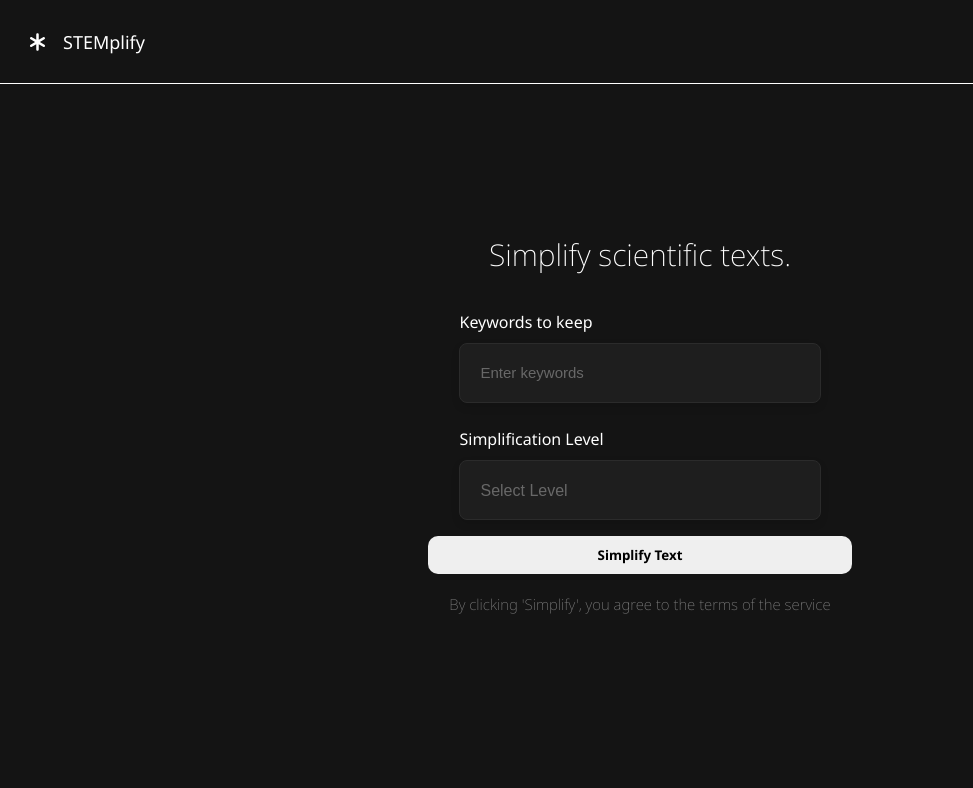
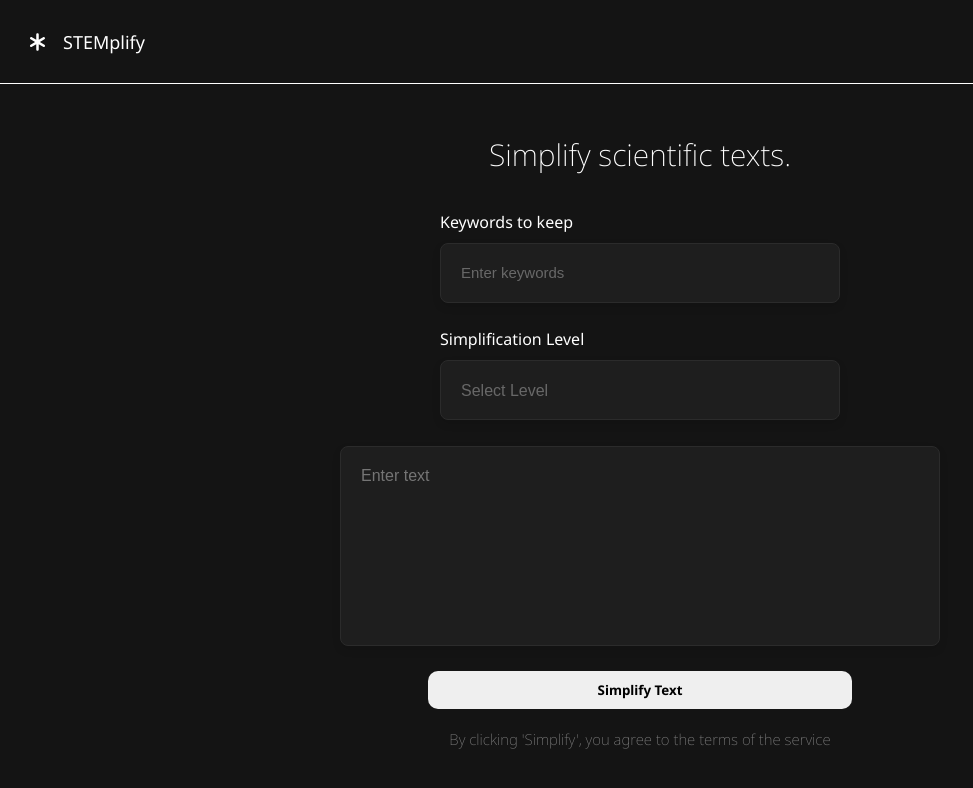
Before and after one commit to roychon/Simplify, a React (Vite) app: page /simplify-text in a window 1280 px wide. Shown: the top 788 px of the page, without its empty margins (0-973 px from the left). Built offline with nearby package versions, Linux system fonts and the light colour scheme.

Commit message:
Finish Simplify Text Page FrontEnd

```diff
--- a/src/App.css
+++ b/src/App.css
@@ -32,7 +32,7 @@ body {
 }
 
 .flex {
-  padding-top: 150px;
+  padding-top: 50px;
   display: flex;
   flex-direction: column;
   justify-content: space-around;
@@ -64,6 +64,7 @@ button {
 }
 
 .label {
+  display: block;
   color: white;
 }
 
@@ -78,12 +79,18 @@ button {
   margin: 1rem 0;
 }
 
+.text-area-container {
+  display: flex;
+  flex-direction: column;
+}
+
 .textarea,
 .select {
   padding: 20px;
-  width: 100%;
+  width: 400px;
   height: 60px;
-  overflow: hidden;
+  overflow: auto;
+  scrollbar-width: none;
   border: 1px solid rgb(43, 43, 43);
   border-radius: 8px;
   box-shadow: 0 4px 8px rgba(0, 0, 0, 0.1);
@@ -102,7 +109,8 @@ button {
 }
 
 .textarea:focus,
-.select:focus {
+.select:focus,
+.bigtextarea:focus {
   outline: none;
   border-color: #e1e1e1;
   box-shadow: 0 0 8px rgba(0, 123, 255, 0.3);
@@ -120,3 +128,66 @@ select {
   font-size: 15px;
   color: rgb(104, 104, 104);
 }
+
+.bigtextarea {
+  padding: 20px;
+  width: 600px;
+  height: 200px;
+  overflow: auto;
+  scrollbar-width: none;
+  border: 1px solid rgb(43, 43, 43);
+  border-radius: 8px;
+  box-shadow: 0 4px 8px rgba(0, 0, 0, 0.1);
+  font-size: 1rem;
+  font-family: 'Arial', sans-serif;
+  transition: border-color 0.3s, box-shadow 0.3s;
+  resize: none;
+  background-color: rgb(30, 30, 30);
+  margin-top: 10px;
+  color: rgb(104, 104, 104);
+}
+
+.keywords-container {
+  height: 100px;
+}
+
+.keywords-container {
+  height: auto;
+  margin-top: 10px;
+  border: none;
+  border-radius: 8px;
+  background-color: rgb(20, 20, 20);
+  max-width: 400px;
+}
+
+.keyword {
+  display: inline-block;
+  text-align: center;
+  padding: 5px;
+  height: 30px;
+  color: rgb(20, 158, 158);
+  margin: 4px;
+  border-radius: 4px;
+  font-size: 14px;
+  font-weight: 500;
+  transition: background-color 0.3s, transform 0.3s;
+}
+
+.keywords-container {
+  display: flex;
+  flex-wrap: wrap;
+  align-items: center;
+  gap: 5px;
+}
+
+.error-message {
+  color: red;
+  font-size: 14px;
+  text-align: center;
+  padding-top: 10px;
+}
+
+.keyword:hover {
+  cursor: pointer;
+  background-color: #b2ebf2;
+}
--- a/src/components/Simplification.tsx
+++ b/src/components/Simplification.tsx
@@ -1,11 +1,24 @@
-function Simplification() {
+import { useState } from 'react';
+
+const Simplification = () => {
+  const [selectedOption, setSelectedOption] = useState('');
+
+  const handleChange = (e: React.ChangeEvent<HTMLSelectElement>) => {
+    setSelectedOption(e.target.value);
+  };
+
   return (
     <div className='select-area-container'>
       <label htmlFor='select' className='select-label'>
         Simplification Level
       </label>
-      <select id='select' className='select'>
-        <option value='' disabled selected>
+      <select
+        id='select'
+        className='select'
+        value={selectedOption}
+        onChange={handleChange}
+      >
+        <option value='' disabled>
           Select Level
         </option>
         <option value='option1'>1</option>
@@ -14,6 +27,5 @@ function Simplification() {
       </select>
     </div>
   );
-}
-
+};
 export default Simplification;
--- a/src/components/TextArea.tsx
+++ b/src/components/TextArea.tsx
@@ -2,26 +2,31 @@ import { ChangeEvent, useState } from 'react';
 
 interface TextArea {
   placeholder: string;
+  title?: string;
   value: string;
   style?: React.CSSProperties;
   className?: string;
+  id?: string;
   handleChange: (e: ChangeEvent<HTMLTextAreaElement>) => void;
+  handleKeyPress?: (e: React.KeyboardEvent<HTMLTextAreaElement>) => void;
+  handleKeyDown?: (e: React.KeyboardEvent<HTMLTextAreaElement>) => void;
 }
 
 function TextArea(props: TextArea) {
   const [isFocused, setIsFocused] = useState(false);
   return (
     <div className={`textarea-container ${isFocused ? 'focused' : ''}`}>
-      <label htmlFor='keywords' className='label'>
-        Keywords to keep
+      <label htmlFor={props.id} className='label'>
+        {props.title}
       </label>
       <textarea
-        className='textarea'
+        className={props.className}
         placeholder={props.placeholder}
-        id='keywords'
+        id={props.id}
         onChange={props.handleChange}
         onFocus={() => setIsFocused(true)}
         onBlur={() => setIsFocused(false)}
+        onKeyDown={props.handleKeyPress}
         value={props.value}
       ></textarea>
     </div>
--- a/src/pages/SimplifyText.tsx
+++ b/src/pages/SimplifyText.tsx
@@ -8,27 +8,85 @@ import { useNavigate } from 'react-router-dom';
 import Simplification from '../components/Simplification';
 
 const SimplifyText = () => {
+  const MAX_KEYWORDS = 5;
   const navigate = useNavigate();
 
-  const [text, setText] = useState('');
+  const [keywordsText, setKeywordsText] = useState('');
+  const [inputText, setInputText] = useState('');
+  const [keywords, setKeywords] = useState<string[]>([]);
+  const [error, setError] = useState<string | null>(null);
 
-  const handleChange = (e: ChangeEvent<HTMLTextAreaElement>): void => {
-    setText(e.target.value);
+  const handleKeywordsChange = (e: ChangeEvent<HTMLTextAreaElement>): void => {
+    setKeywordsText(e.target.value);
+  };
+
+  const handleInputChange = (e: ChangeEvent<HTMLTextAreaElement>): void => {
+    setInputText(e.target.value);
+  };
+
+  const handleKeywordsKeyPress = (
+    e: React.KeyboardEvent<HTMLTextAreaElement>
+  ): void => {
+    if (e.key === 'Enter') {
+      e.preventDefault(); // Prevent new line
+      const trimmedKeyword = keywordsText.trim();
+      if (trimmedKeyword) {
+        if (keywords.includes(trimmedKeyword)) {
+          setError('This keyword is already added.');
+        } else if (keywords.length < MAX_KEYWORDS) {
+          setKeywords([...keywords, trimmedKeyword]);
+          setKeywordsText('');
+          setError(null);
+        } else {
+          setError('You can only add up to 5 keywords.');
+        }
+      }
+    }
+  };
+
+  const removeKeyword = (keywordToRemove: string) => {
+    setKeywords(keywords.filter((keyword) => keyword !== keywordToRemove));
   };
 
   return (
     <>
-      <Nav></Nav>
+      <Nav />
       <div className='flex'>
         <HomePageTitle title='Simplify scientific texts.' />
         <div className='simplify-text-container'>
           <TextArea
             placeholder='Enter keywords'
-            handleChange={handleChange}
-            value={text}
+            handleChange={handleKeywordsChange}
+            handleKeyPress={handleKeywordsKeyPress}
+            value={keywordsText}
+            title='Keywords to keep'
+            className='textarea'
+            id='keywords'
           />
+          {error && <div className='error-message'>{error}</div>}
+          {keywords.length > 0 && (
+            <div className='keywords-container'>
+              {keywords.map((keyword, index) => (
+                <div
+                  key={index}
+                  className='keyword'
+                  onMouseUp={() => removeKeyword(keyword)}
+                >
+                  {keyword}
+                </div>
+              ))}
+            </div>
+          )}
           <Simplification />
         </div>
+        <TextArea
+          placeholder='Enter text'
+          handleChange={handleInputChange}
+          value={inputText}
+          title=''
+          className='bigtextarea'
+          id='bigkeyword'
+        />
         <Button
           text='Simplify Text'
           handleClick={() => navigate('/simplify-text')}
```
